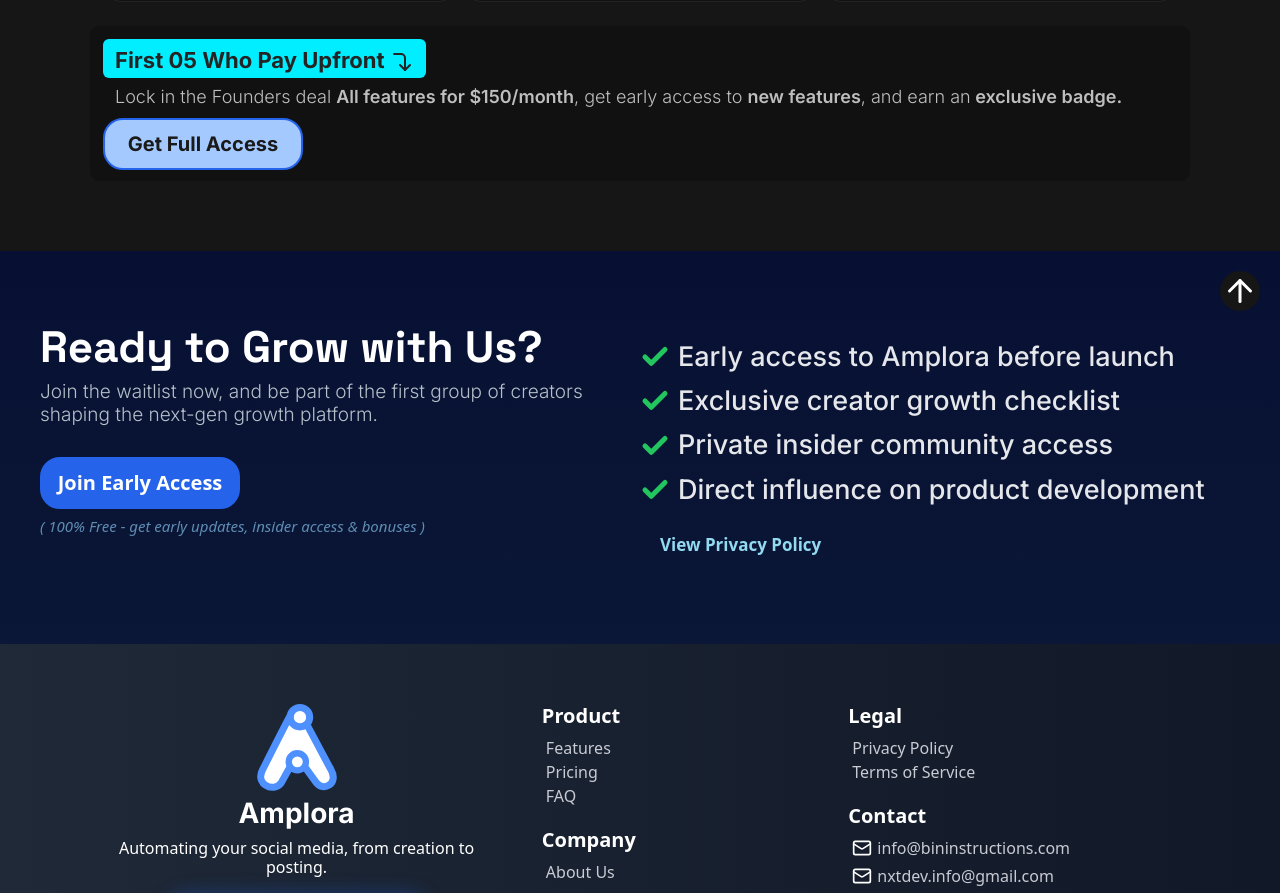
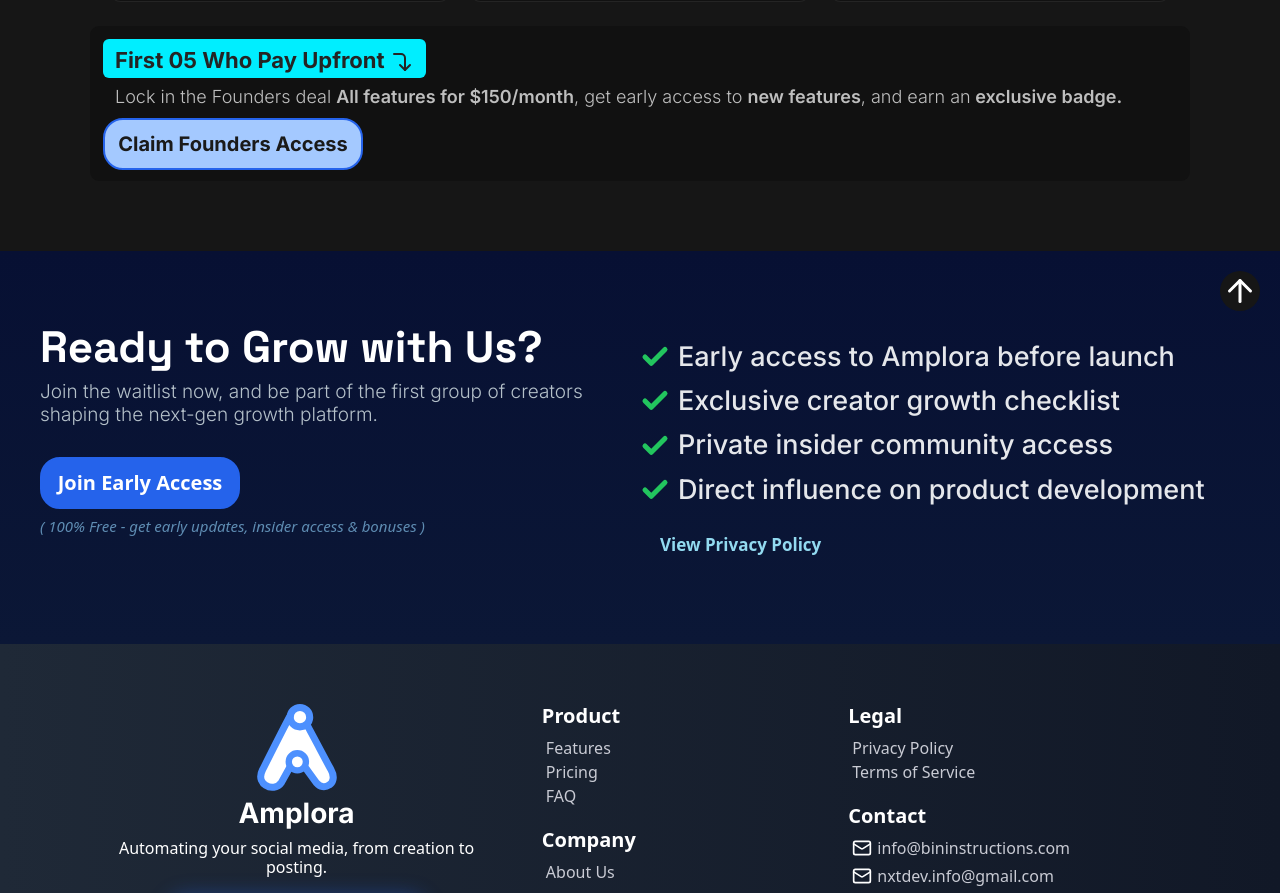
Before and after one commit to Nxtdev-Softwares/Amplora-Landing-Page, a React (Vite) app: page /WaitListForm in a window 1280 px wide. Shown: the part 1822-2715 px from the top of the page. Built offline with nearby package versions, Linux system fonts and the light colour scheme; no server answers.

Commit message:
Changed the content of the success pop up

```diff
--- a/src/pages/LandingPages/ProductDevelopedWithPartners/NXTDEV/pages/Amplora/styles/WaitListFormPage.css
+++ b/src/pages/LandingPages/ProductDevelopedWithPartners/NXTDEV/pages/Amplora/styles/WaitListFormPage.css
@@ -623,7 +623,7 @@
     font-family: Inter, sans-serif;
     font-size: 20px;
     color: rgb(26, 26, 26);
-    min-width: 200px;
+    min-width: 260px;
     border-radius: 20px;
     transition: 0.3s;
 }
--- a/src/pages/LandingPages/ProductDevelopedWithPartners/NXTDEV/pages/WaitListForm.jsx
+++ b/src/pages/LandingPages/ProductDevelopedWithPartners/NXTDEV/pages/WaitListForm.jsx
@@ -419,7 +419,7 @@
               <span className="special"> exclusive badge.</span>
             </p>
             <a href="/partners/products/amplora/UpfrontPaymentPage" className='d-flex mb-2' style={{textDecoration: "none", width: "100px"}}>
-              <button className="default-btn">Get Full Access</button>
+              <button className="default-btn">Claim Founders Access</button>
             </a>
           </div>
           {/* <div className='scary-note flex-column'>
@@ -491,7 +491,7 @@
           <div className="header">
             <h2>You’re officially on the Amplora Early Access list 🎉</h2>
             <h4>You’ve just taken the first step to build your creator audience smarter - not harder.</h4>
-            <h4>Keep an eye on your inbox for early-access updates, exclusive growth tips, and behind-the-scenes insights from Amplora.</h4>
+            <h4>Keep an eye on your inbox - you’ll receive early-access updates and creator growth tips directly from Amplora Team (info@bininstructions.com).</h4>
           </div>
           <div className="line"></div>
           <div className="share-sec">
```
